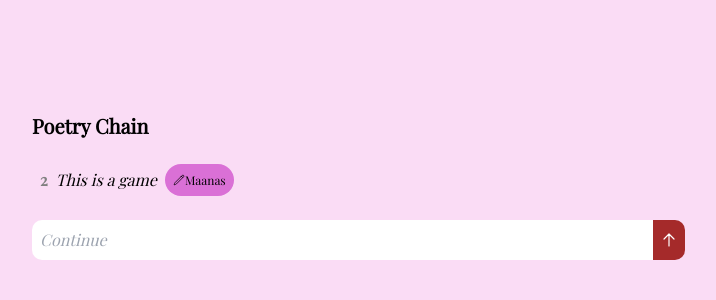
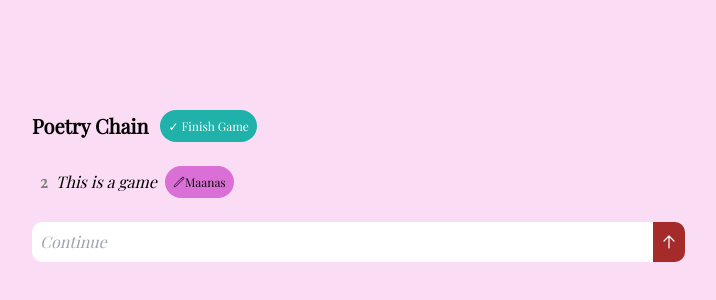
Before and after one commit to jondeaves/ggj24, a Next.js app: page / in a window 1280 px wide. Shown: the part 214-514 px from the top of the page, without its empty margins (64-780 px from the left). Built offline with nearby package versions, Linux system fonts and the light colour scheme.

Commit message:
Add finish game button

```diff
--- a/app/components/main.tsx
+++ b/app/components/main.tsx
@@ -85,8 +85,9 @@ export default function Main() {
     <MainContext.Provider value={{ entries, authors }}>
       <main className={satisfy.className}>
         <div className="main flex min-h-screen min-w-screen flex-col items-start justify-center p-24 space-y-4">
-          <div className="flex flex-row">
+          <div className="flex flex-row space-x-3 items-center">
             <h1 className="text-xl font-bold">Poetry Chain</h1>
+            <button className="complete-button text-xs p-2">&#10003; Finish Game</button>
           </div>
           <PreviousLine
             turn={entries.length}
--- a/app/globals.css
+++ b/app/globals.css
@@ -38,6 +38,12 @@ body {
   border-bottom-right-radius: 10px;
 }
 
+.complete-button {
+  background-color: lightseagreen;
+  color: white;
+  border-radius: 20px;
+}
+
 @layer utilities {
   .text-balance {
     text-wrap: balance;
```
